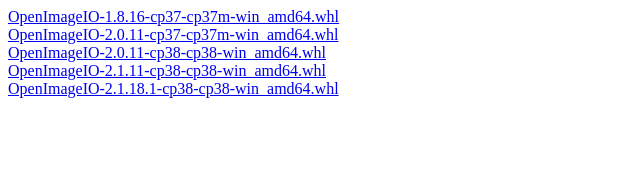
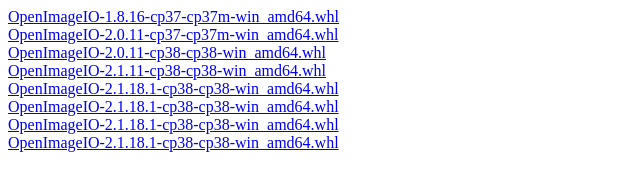
Before and after one commit to timmwagener/general_purpose_nodes_vendor, a plain HTML site: page openimageio/index.html in a window 1280 px wide. Shown: the whole page, without its empty margins (0-640 px from the left). Drawn offline with Linux system fonts and the light colour scheme.

Commit message:
Add openimageio/OpenImageIO-2.1.18.1-cp39-cp39-win_amd64.whl openimageio/OpenImageIO-2.2.8.0-cp38-cp38-win_amd64.whl openimageio/OpenImageIO-2.2.8.0-cp39-cp39-win_amd64.whl

```diff
--- a/openimageio/index.html
+++ b/openimageio/index.html
@@ -10,5 +10,8 @@
     <a href="OpenImageIO-2.0.11-cp38-cp38-win_amd64.whl" data-requires-python="&gt;=3.8.0">OpenImageIO-2.0.11-cp38-cp38-win_amd64.whl</a><br/>
     <a href="OpenImageIO-2.1.11-cp38-cp38-win_amd64.whl" data-requires-python="&gt;=3.8.0">OpenImageIO-2.1.11-cp38-cp38-win_amd64.whl</a><br/>
     <a href="OpenImageIO-2.1.18.1-cp38-cp38-win_amd64.whl" data-requires-python="&gt;=3.8.0">OpenImageIO-2.1.18.1-cp38-cp38-win_amd64.whl</a><br/>
+    <a href="OpenImageIO-2.1.18.1-cp39-cp39-win_amd64.whl" data-requires-python="&gt;=3.9.0">OpenImageIO-2.1.18.1-cp38-cp38-win_amd64.whl</a><br/>
+    <a href="OpenImageIO-2.2.8.0-cp38-cp38-win_amd64.whl" data-requires-python="&gt;=3.8.0">OpenImageIO-2.1.18.1-cp38-cp38-win_amd64.whl</a><br/>
+    <a href="OpenImageIO-2.2.8.0-cp39-cp39-win_amd64.whl" data-requires-python="&gt;=3.9.0">OpenImageIO-2.1.18.1-cp38-cp38-win_amd64.whl</a><br/>
 </body>
 </html>
```
Also changed, not shown: 3 other files.
